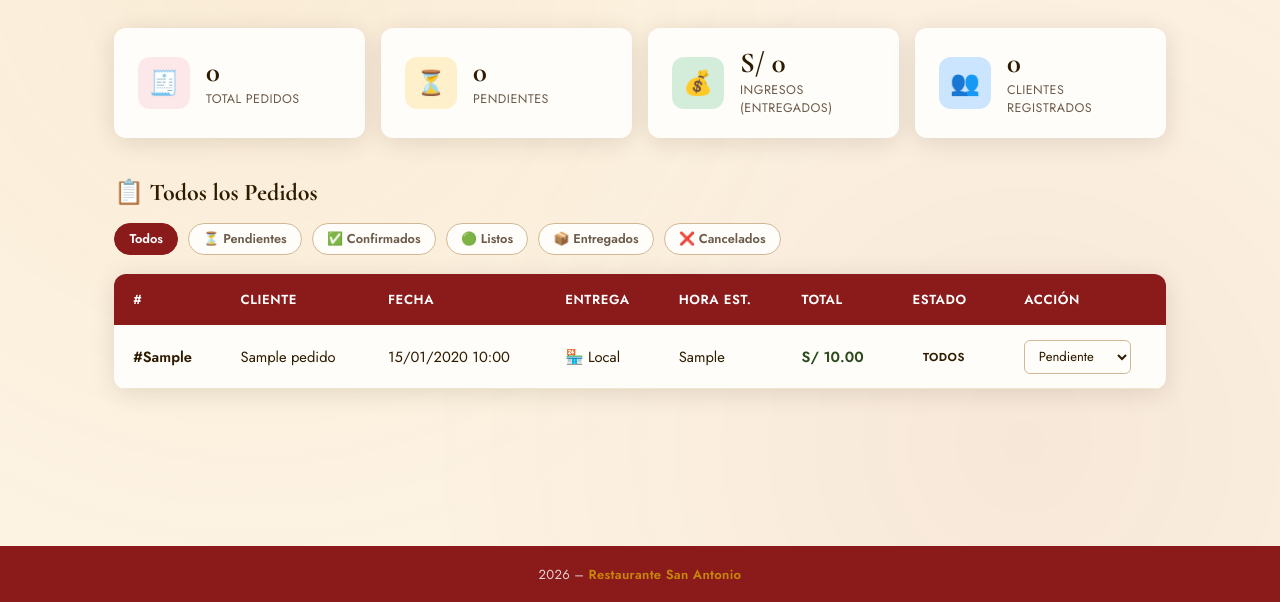
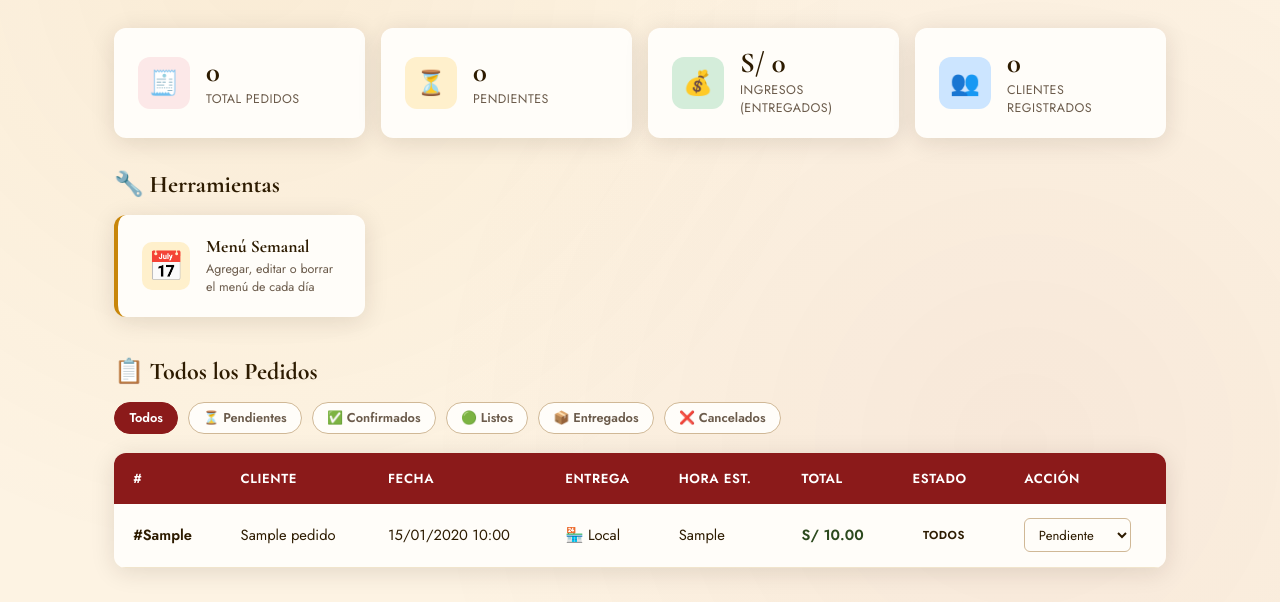
Before and after one commit to josh2006-dotcom/restaurante-san-antonio, a Flask app: page /admin in a window 1280 px wide. Shown: the part 197-799 px from the top of the page. Run offline with Flask 3, Linux system fonts and the light colour scheme; the visitor is signed in with stand-in values (Sample User, id 1); a database or web service that is not in the repository returns one stand-in record (values such as "Sample title"); data that the repository does not hold is empty; some libraries are stand-ins or nearby versions.

Commit message:
Update admin.html

```diff
--- a/templates/admin.html
+++ b/templates/admin.html
@@ -1,10 +1,10 @@
+
 {% extends "base.html" %}
 
 {% block extra_head %}
 <style>
   .admin-page { padding: 2rem 0 4rem; }
 
-  /* Barra admin */
   .admin-topbar {
     background: linear-gradient(135deg, #2D1B00, #5A2A00);
     padding: 1rem 1.5rem;
@@ -24,7 +24,7 @@
     display: grid;
     grid-template-columns: repeat(auto-fit, minmax(200px, 1fr));
     gap: 1rem;
-    margin-bottom: 2.5rem;
+    margin-bottom: 2rem;
   }
   .kpi-card {
     background: var(--blanco);
@@ -40,7 +40,7 @@
     font-size: 1.5rem;
     flex-shrink: 0;
   }
-  .kpi-icon.rojo  { background: #FCE8E8; }
+  .kpi-icon.rojo   { background: #FCE8E8; }
   .kpi-icon.dorado { background: #FFF0CC; }
   .kpi-icon.verde  { background: #D4EDDA; }
   .kpi-icon.azul   { background: #CCE5FF; }
@@ -50,12 +50,48 @@
   }
   .kpi-label { font-size: .78rem; color: var(--gris); margin-top: .2rem; text-transform: uppercase; letter-spacing: .5px; }
 
-  /* Tabla de pedidos */
+  /* Accesos rápidos */
+  .accesos-grid {
+    display: grid;
+    grid-template-columns: repeat(auto-fill, minmax(220px, 1fr));
+    gap: 1rem;
+    margin-bottom: 2.5rem;
+  }
+  .acceso-card {
+    background: var(--blanco);
+    border-radius: 12px;
+    padding: 1.3rem 1.5rem;
+    box-shadow: var(--sombra);
+    display: flex; align-items: center; gap: 1rem;
+    text-decoration: none;
+    color: var(--marron);
+    transition: transform .2s, box-shadow .2s;
+    border-left: 4px solid var(--dorado);
+  }
+  .acceso-card:hover {
+    transform: translateY(-3px);
+    box-shadow: var(--sombra-lg);
+  }
+  .acceso-card .acceso-icon {
+    font-size: 1.8rem;
+    width: 48px; height: 48px;
+    background: #FFF0CC;
+    border-radius: 10px;
+    display: flex; align-items: center; justify-content: center;
+    flex-shrink: 0;
+  }
+  .acceso-card h3 {
+    font-family: 'Cormorant Garamond', serif;
+    font-size: 1.1rem; font-weight: 700;
+    margin-bottom: .2rem;
+  }
+  .acceso-card p { font-size: .78rem; color: var(--gris); }
+
+  /* Tabla */
   .admin-section-title {
     font-family: 'Cormorant Garamond', serif;
     font-size: 1.5rem; color: var(--marron); margin-bottom: 1rem;
   }
-
   .estado-select {
     border: 1.5px solid #D0B896;
     border-radius: 6px;
@@ -66,7 +102,6 @@
     cursor: pointer;
     color: var(--marron);
   }
-
   .toast {
     position: fixed; bottom: 1.5rem; right: 1.5rem;
     background: #2C4A1E; color: #fff;
@@ -80,7 +115,6 @@
   }
   @keyframes slideUp { from { opacity:0; transform:translateY(10px); } to { opacity:1; } }
 
-  /* Filtros */
   .filtros {
     display: flex; gap: .6rem; flex-wrap: wrap; margin-bottom: 1.2rem;
   }
@@ -149,10 +183,21 @@
     </div>
   </div>
 
+  <!-- Accesos rápidos -->
+  <h2 class="admin-section-title">🔧 Herramientas</h2>
+  <div class="accesos-grid" style="margin-bottom:2.5rem">
+    <a href="/admin/menu_semanal" class="acceso-card">
+      <div class="acceso-icon">📅</div>
+      <div>
+        <h3>Menú Semanal</h3>
+        <p>Agregar, editar o borrar el menú de cada día</p>
+      </div>
+    </a>
+  </div>
+
   <!-- Tabla de pedidos -->
   <h2 class="admin-section-title">📋 Todos los Pedidos</h2>
 
-  <!-- Filtros rápidos -->
   <div class="filtros">
     <button class="filtro-btn activo" onclick="filtrar('todos', this)">Todos</button>
     <button class="filtro-btn" onclick="filtrar('pendiente', this)">⏳ Pendientes</button>
@@ -206,7 +251,6 @@
 </div>
 </div>
 
-<!-- Toast de confirmación -->
 <div class="toast" id="toast">✅ Estado actualizado</div>
 
 <script>
@@ -222,12 +266,9 @@ function cambiarEstado(idPedido, nuevoEstado) {
   .then(r => r.json())
   .then(data => {
     if (data.ok) {
-      // Actualizar badge
       const badgeCell = document.getElementById('estado-badge-' + idPedido);
       badgeCell.innerHTML = `<span class="badge badge-${nuevoEstado}">${nuevoEstado.charAt(0).toUpperCase() + nuevoEstado.slice(1)}</span>`;
-      // Actualizar data-estado de la fila (para el filtro)
       document.getElementById('fila-' + idPedido).dataset.estado = nuevoEstado;
-      // Mostrar toast
       const toast = document.getElementById('toast');
       toast.style.display = 'block';
       setTimeout(() => { toast.style.display = 'none'; }, 2500);
@@ -237,17 +278,10 @@ function cambiarEstado(idPedido, nuevoEstado) {
 }
 
 function filtrar(estado, btn) {
-  // Actualizar botones
   document.querySelectorAll('.filtro-btn').forEach(b => b.classList.remove('activo'));
   btn.classList.add('activo');
-
-  // Filtrar filas
   document.querySelectorAll('#tabla-pedidos tbody tr').forEach(fila => {
-    if (estado === 'todos' || fila.dataset.estado === estado) {
-      fila.style.display = '';
-    } else {
-      fila.style.display = 'none';
-    }
+    fila.style.display = (estado === 'todos' || fila.dataset.estado === estado) ? '' : 'none';
   });
 }
 </script>
```
